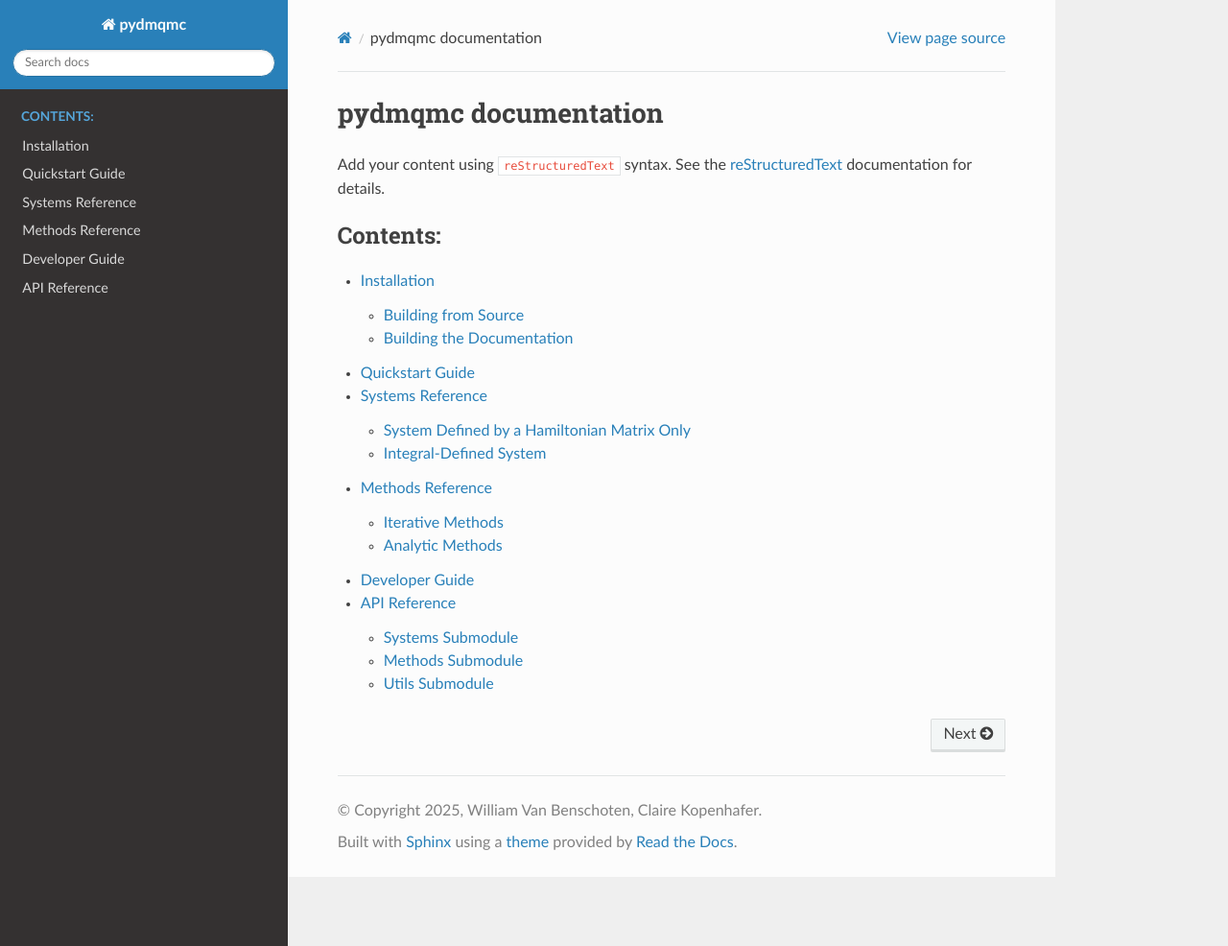
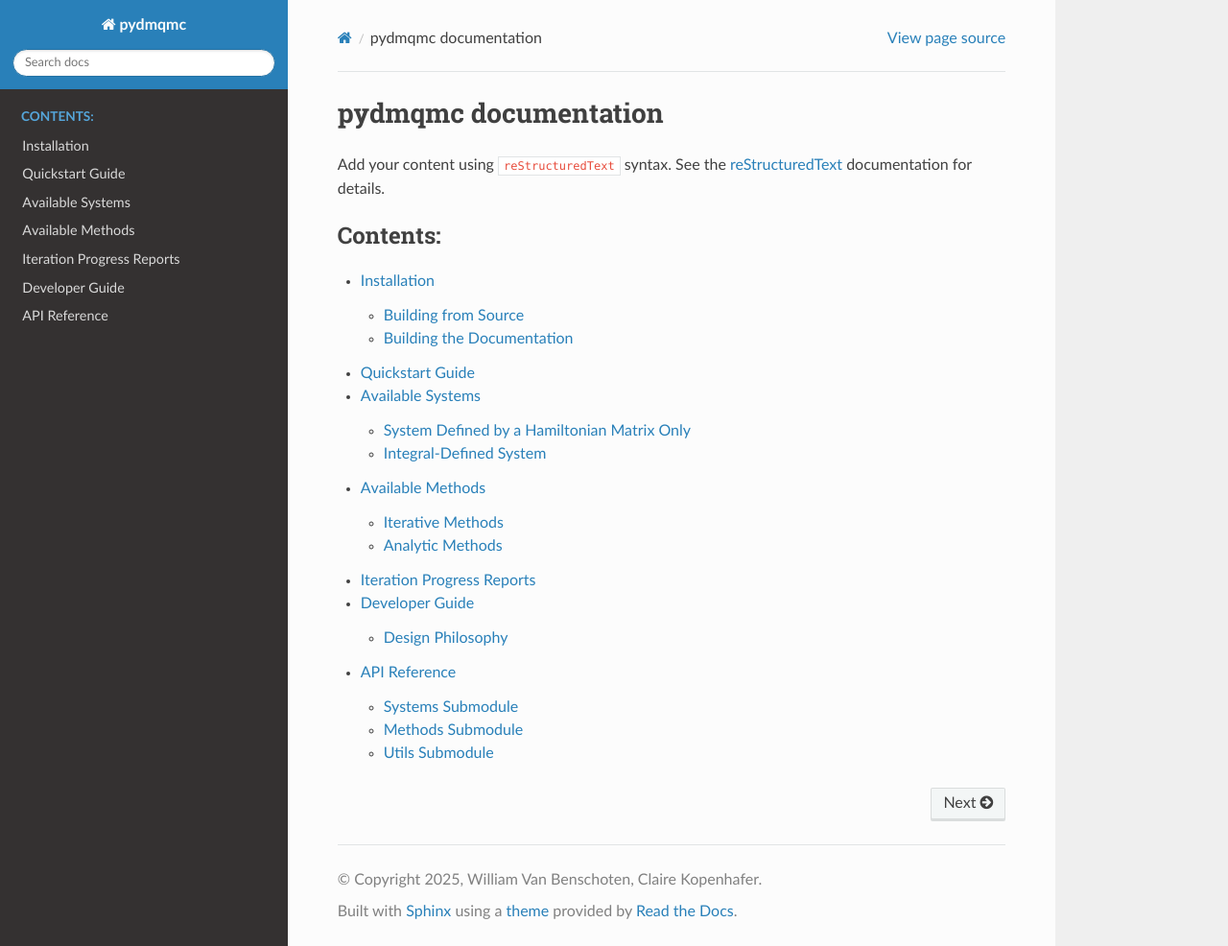
Before and after one commit to shepherd-group/pydmqmc, a Sphinx documentation site: the page built from docs/source/index.rst, in a window 1280 px wide and 986 px high. Shown: the whole window at 96% size. Built offline with Sphinx 7.4.7 and the Read the Docs theme 3.1.0, drawn with Linux system fonts in a browser that asks for light colours.

Commit message:
Tweak layout; add stubs for design philosophy and report_registry

```diff
--- /dev/null
+++ b/docs/source/dev/design_philosophy.rst
@@ -0,0 +1,4 @@
+.. _dev-philosophy:
+
+Design Philosophy
+=================
--- a/docs/source/dev/overview.rst
+++ b/docs/source/dev/index.rst
@@ -2,3 +2,8 @@
 
 Developer Guide
 ===============
+
+.. toctree::
+    :maxdepth: 2
+
+    design_philosophy
--- a/docs/source/index.rst
+++ b/docs/source/index.rst
@@ -17,7 +17,8 @@ documentation for details.
 
     installation
     quickstart
-    systems/systems
+    systems
     methods
-    dev/overview
+    iteration_report
+    dev/index
     api/index
--- /dev/null
+++ b/docs/source/iteration_report.rst
@@ -0,0 +1,6 @@
+.. _iteration-report:
+
+Iteration Progress Reports
+==========================
+
+Talk about the ``report_registry`` here!
--- a/docs/source/methods.rst
+++ b/docs/source/methods.rst
@@ -1,6 +1,6 @@
 .. _ref-methods:
 
-Methods Reference
+Available Methods
 =================
 
 .. toctree::
--- a/docs/source/quickstart.rst
+++ b/docs/source/quickstart.rst
@@ -62,6 +62,8 @@ contains information from each iteration of the
     1.0,45926.587906175104,-61008.49488132428
     2.0,27454.474366465434,-42865.7113992343
 
+The quantities included in this table can be adjusted; see :ref:`iteration-report` for more.
+
 The second file, ``test_run_density_matrix.csv``, contains the final density matrix.
 
 Both files can have their format adjusted;
--- a/docs/source/systems/systems.rst
+++ b/docs/source/systems.rst
@@ -1,6 +1,6 @@
 .. _ref-systems:
 
-Systems Reference
+Available Systems
 =================
 
 The systems that are available for use are as follows:
```
